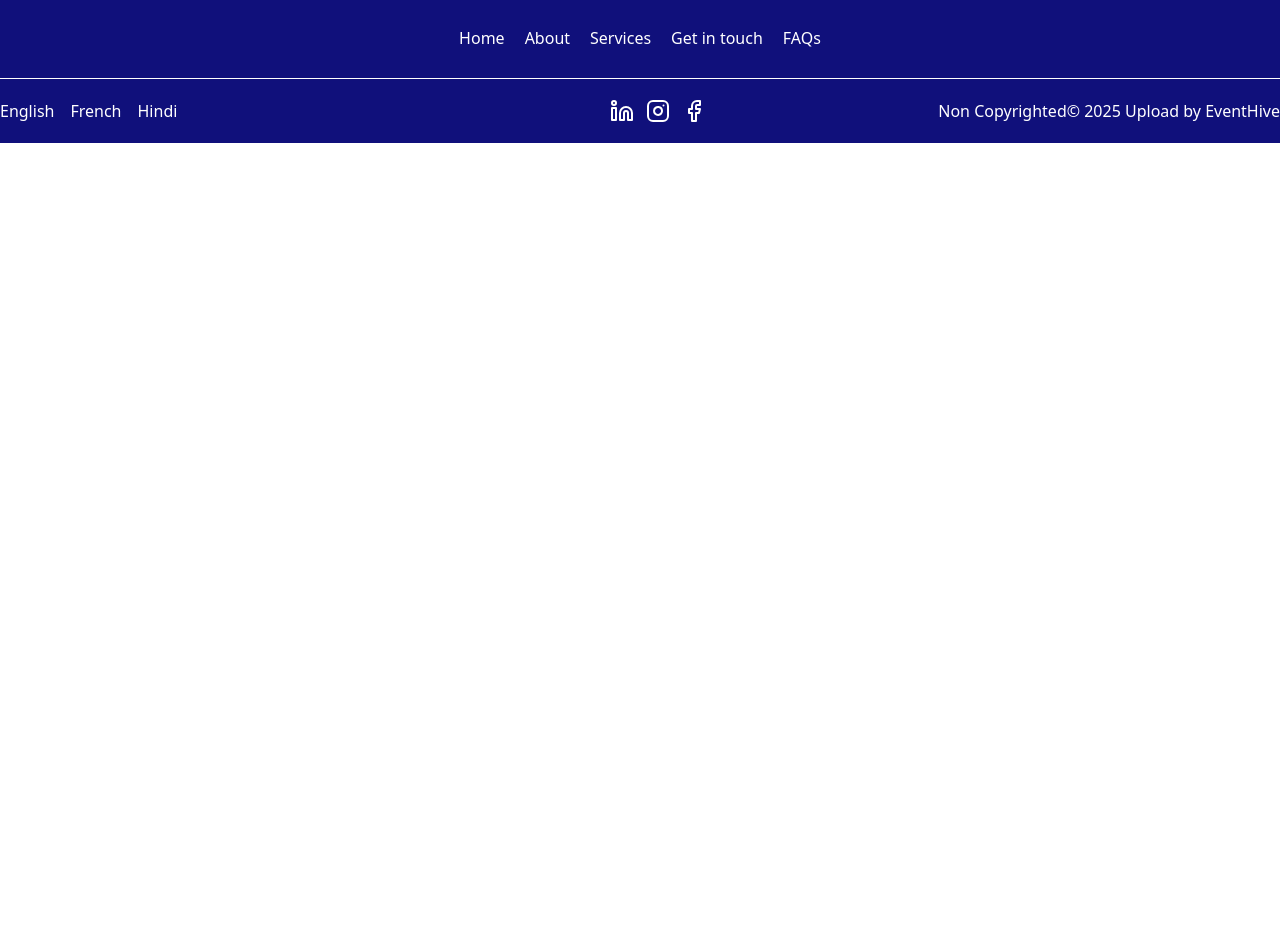
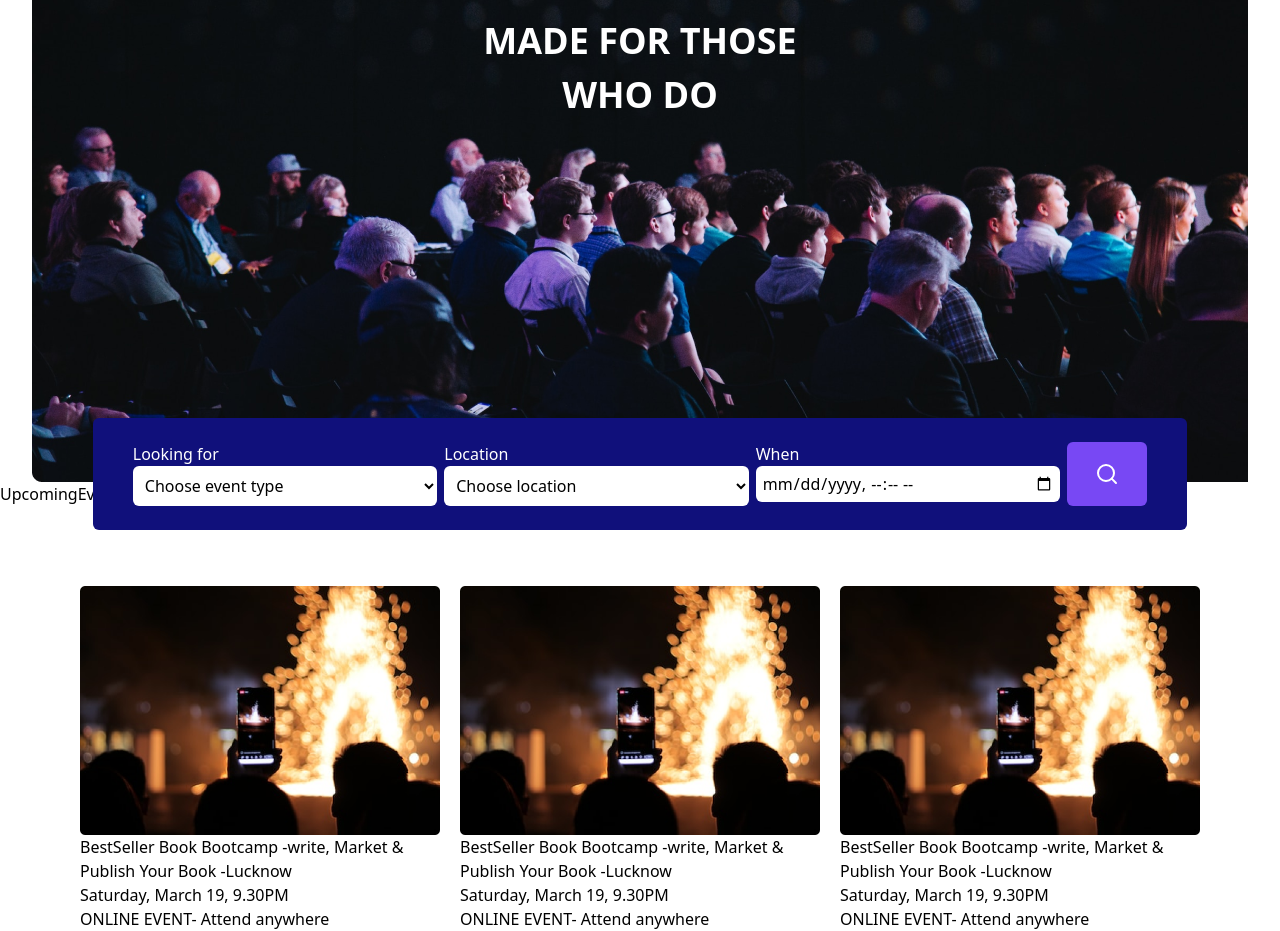
Before and after one commit to jjbaah068/event-hive, a React (Vite) app: page / in a window 1280 px wide. Shown: the part 186-1117 px from the top of the page. Before the commit the page ends 800 px from the top, so only its background shows below. Built offline with nearby package versions, Linux system fonts and the light colour scheme.

Commit message:
third commit

```diff
--- /dev/null
+++ b/src/components/EventCard.jsx
@@ -0,0 +1,12 @@
+import eventCardImage from "../assets/images/event-card.png";
+
+export default function EventCard() {
+    return(
+        <div>
+            <img src={eventCardImage} alt="Event Card" />
+            <h1>BestSeller Book Bootcamp -write, Market & Publish Your Book -Lucknow</h1>
+            <h2>Saturday, March 19, 9.30PM</h2>
+            <h3>ONLINE EVENT- Attend anywhere</h3>
+        </div>
+    );
+}
--- a/src/components/Footer.jsx
+++ b/src/components/Footer.jsx
@@ -20,8 +20,8 @@ export default function Footer() {
                <span>Get in touch</span>
                 <span>FAQs</span>
         </div>
-        <hr />
-        <div className="flex flex-row place-content-between py-5">
+        <hr className="m-6" />
+        <div className="flex flex-row place-content-between py-2 ml-5">
             <div className="space-x-4">
                 <button className="hover:bg-[#7848F4]">English</button>
                 <button className="hover:bg-[#7848F4]">French</button>
@@ -32,7 +32,7 @@ export default function Footer() {
                 <Instagram />
                 <Facebook />
             </div>
-            <p>Non Copyrighted© 2025 Upload by EventHive</p>
+            <p className="mr-4">Non Copyrighted© 2025 Upload by EventHive</p>
         </div>
       </footer>
     );
--- a/src/index.css
+++ b/src/index.css
@@ -1,6 +1,14 @@
 @import "tailwindcss";
 
 @theme {
+  /* Colors */
   --color-navy-blue: #10107B;
-  --color-primay: #7848F4;
+  --color-primary: #7848F4;
+  /* Typography */
+  --text-big-heading: 36px;
+  --text-heading: 24px;
+  --text-sub-heading: 18px;
+  --text-body-text: 16px;
+  --text-paragraph: 12px;
+  --text-label: 10px;
 }
--- a/src/pages/Home.jsx
+++ b/src/pages/Home.jsx
@@ -1,13 +1,56 @@
 import Navbar from "../components/Navbar";
 import Footer from "../components/Footer";
+import { Search } from "lucide-react";
+import EventCard from "../components/EventCard";
 
 export default function Home() {
     return (
         <>
     <Navbar />
+    <section className="bg-[url(./assets/images/hero-bg.png)] h-[596px] bg-no-repeat bg-cover w-[95%] mx-auto relative">
+        <h1 className="text-big-heading text-white w-[30%] mx-auto text-center pt-32 font-bold">MADE FOR THOSE WHO DO</h1>
+         <form className="bg-navy-blue w-[90%] mx-auto py-6 px-10 flex flex-row justify-between rounded-md absolute -bottom-12 left-[5%]">
+        <div className="flex flex-col w-[30%]">
+
+            <label htmlFor="type" className="text-white">Looking for</label>
+            <select name="type" id="type" className="bg-white p-2 rounded-md">
+                <option selected disabled>Choose event type</option>
+                <option value="drama">Drama</option>
+                <option value="tech">Tech</option>
+                </select>
+        </div>
+        <div className="flex flex-col w-[30%]">
+
+            <label htmlFor="type" className="text-white">Location</label>
+            <select name="location" id="location" className="bg-white p-2 rounded-md">
+                <option selected disabled>Choose location</option>
+                <option value="accra">Accra</option>
+                <option value="kumasi">Kumasi</option>
+                </select>
+        </div>
+        <div className="flex flex-col w-[30%]">
+
+            <label htmlFor="type" className="text-white">When</label>
+            <input type="datetime-local" name="when" id="when" className="bg-white rounded-md p-1.5" />
+        </div>
+        <div className="bg-primary text-white px-7 flex flex-row justify-center items-center rounded-md">
+            <Search />
+        </div>
+    </form>
+    </section>
     <section>
-        <h1>Welcome to the Home Page</h1>
+        <div className="">
+            <h1>
+                <span>Upcoming</span>
+                <span>Events</span>
+            </h1>
+        </div>
+        <div className="grid grid-cols-3 gap-5 p-20">
+            {[1,2,3,4,5,6].map(n => <EventCard key={n} />)}
+        </div>
     </section>
+
+   <section className="h-[500px]"></section>
     <Footer />
     </>
 
```
Also changed, not shown: src/assets/images/event-card.png (added), src/assets/images/hero-bg.png (added).
